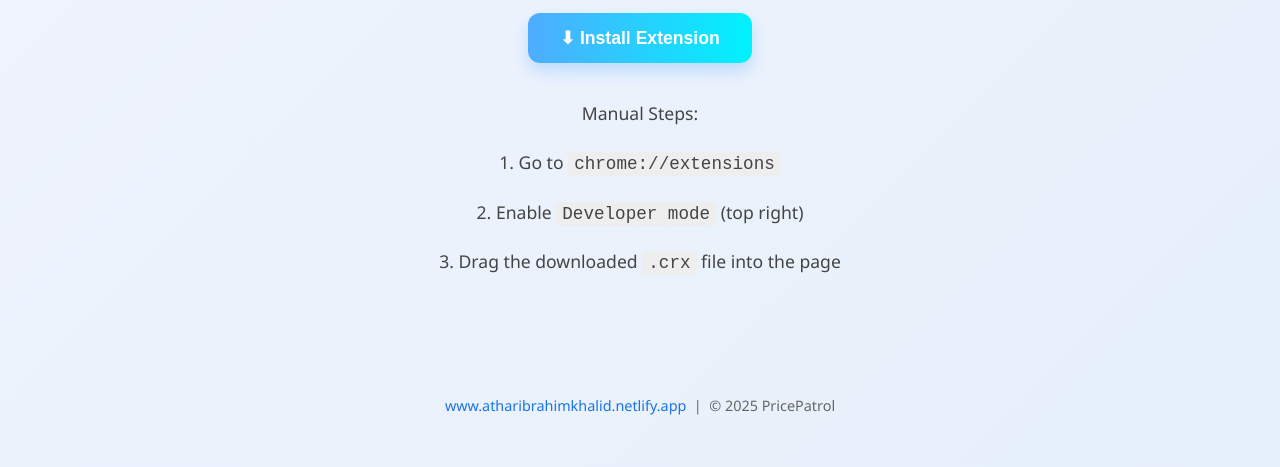
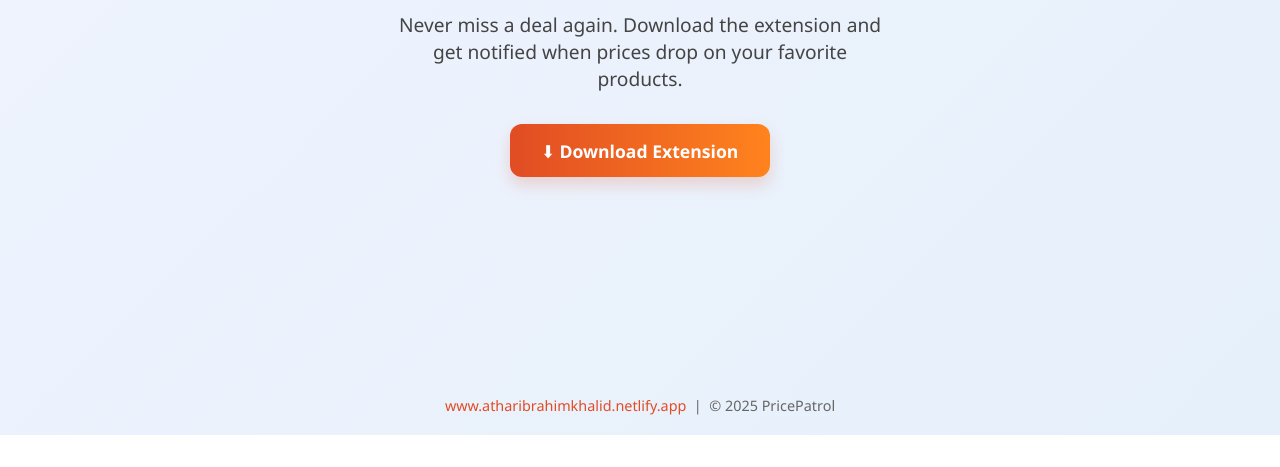
Before and after one commit to AtharIbrahim/Price-Alert-Extension, a browser extension: page index.html in a window 1280 px wide. Shown: the part 365-832 px from the top of the page. After the commit the page ends 800 px from the top, so only its background shows below. Drawn offline with Linux system fonts and the light colour scheme.

Commit message:
some fixes

```diff
--- a/index.html
+++ b/index.html
@@ -3,7 +3,7 @@
 <head>
   <meta charset="UTF-8" />
   <meta name="viewport" content="width=device-width, initial-scale=1.0"/>
-  <title>PricePatrol - Install Extension</title>
+  <title>PricePatrol - Download</title>
   <style>
     body {
       margin: 0;
@@ -16,48 +16,38 @@
       justify-content: center;
       height: 100vh;
       overflow: hidden;
-      padding: 1rem;
     }
 
     h1 {
       font-size: 2.8rem;
       margin-bottom: 0.5rem;
-      color: #1a73e8;
+      color: rgb(225, 76, 36);
       text-shadow: 1px 1px 2px rgba(0,0,0,0.1);
     }
 
     p {
-      font-size: 1.1rem;
-      margin-bottom: 0.5rem;
+      font-size: 1.2rem;
+      margin-bottom: 2rem;
       color: #444;
       text-align: center;
-      max-width: 600px;
+      max-width: 500px;
     }
 
-    .install-btn {
+    a.download-btn {
       text-decoration: none;
-      background: linear-gradient(to right, #4facfe, #00f2fe);
+      background: linear-gradient(to right,  rgb(225, 76, 36),  rgb(255, 131, 29));
       color: white;
       padding: 0.9rem 2rem;
       border-radius: 12px;
       font-size: 1.1rem;
       font-weight: 600;
-      box-shadow: 0 8px 16px rgba(0, 132, 255, 0.2);
+      box-shadow: 0 8px 16px  rgba(225, 77, 36, 0.2);
       transition: all 0.3s ease;
-      border: none;
-      cursor: pointer;
-      margin: 20px 0;
     }
 
-    .install-btn:hover {
+    a.download-btn:hover {
       transform: translateY(-2px);
-      box-shadow: 0 10px 20px rgba(0, 132, 255, 0.3);
-    }
-
-    code {
-      background: #eee;
-      padding: 2px 6px;
-      border-radius: 4px;
+      box-shadow: 0 10px 20px  rgba(225, 77, 36, 0.3);
     }
 
     .footer {
@@ -69,7 +59,7 @@
     }
 
     .footer a {
-      color: #1a73e8;
+      color:  rgb(225, 76, 36);
       text-decoration: none;
     }
 
@@ -77,28 +67,11 @@
       text-decoration: underline;
     }
   </style>
-  <script>
-    function install() {
-      const link = document.createElement('a');
-      link.href = 'price-alert.crx';
-      link.download = 'price-alert.crx';
-      document.body.appendChild(link);
-      link.click();
-
-      setTimeout(() => {
-        alert("✅ Extension Downloaded!\n\nNow:\n1. Open Chrome and go to chrome://extensions\n2. Enable 'Developer mode' in the top-right\n3. Drag and drop the downloaded .crx file into the page");
-      }, 1000);
-    }
-  </script>
 </head>
 <body>
   <h1>🔔 PricePatrol</h1>
-  <p>Track prices effortlessly. Click below to install the extension and never miss a deal!</p>
-  <button class="install-btn" onclick="install()">⬇ Install Extension</button>
-  <p>Manual Steps:</p>
-  <p>1. Go to <code>chrome://extensions</code></p>
-  <p>2. Enable <code>Developer mode</code> (top right)</p>
-  <p>3. Drag the downloaded <code>.crx</code> file into the page</p>
+  <p>Never miss a deal again. Download the extension and get notified when prices drop on your favorite products.</p>
+  <a href="/Price-Alert-Extension.zip" class="download-btn" download>⬇ Download Extension</a>
 
   <div class="footer">
     <a href="https://atharibrahimkhalid.netlify.app" target="_blank">www.atharibrahimkhalid.netlify.app</a> &nbsp;|&nbsp; © 2025 PricePatrol
```
Also changed, not shown: 2 other files.
